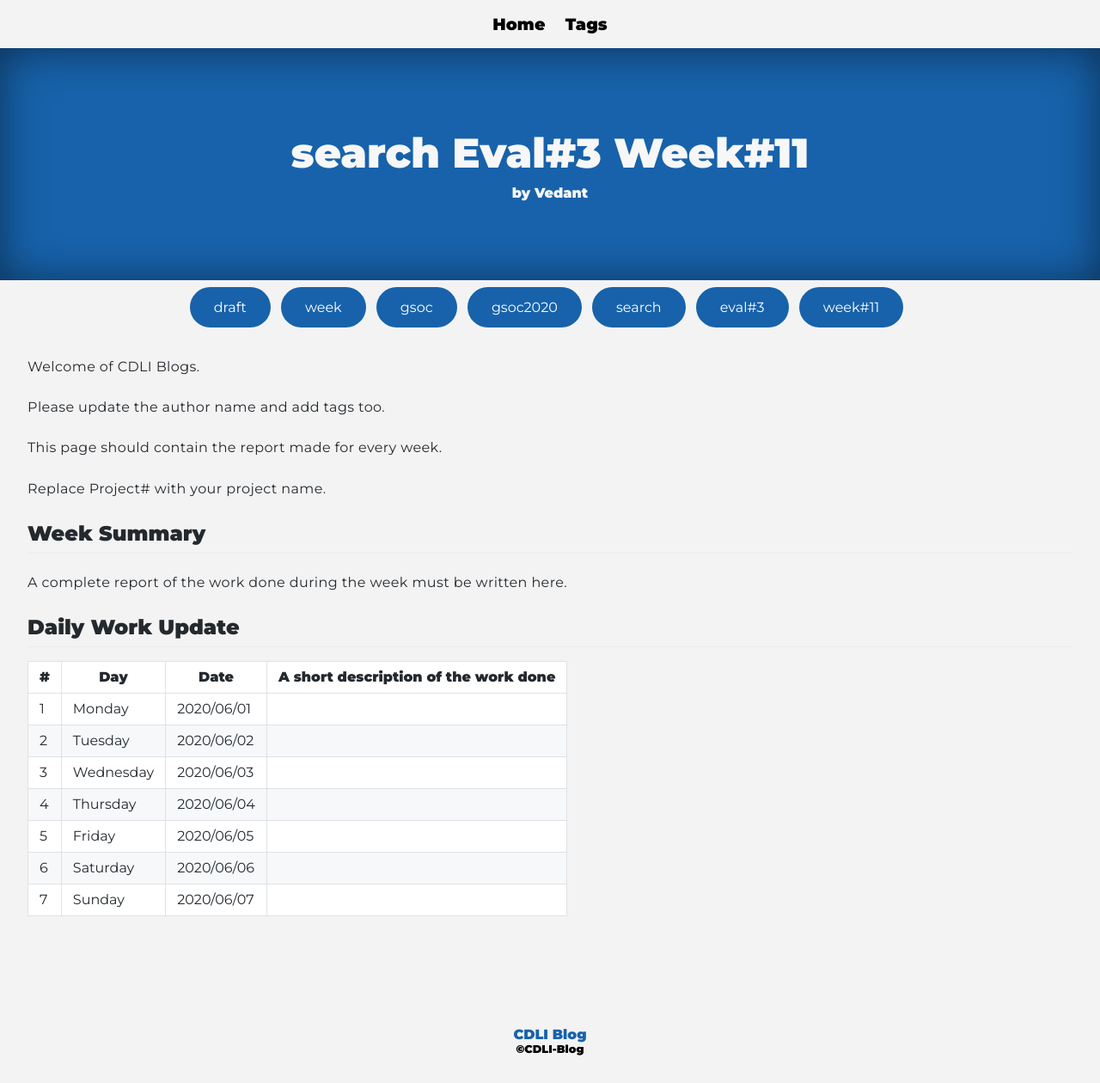
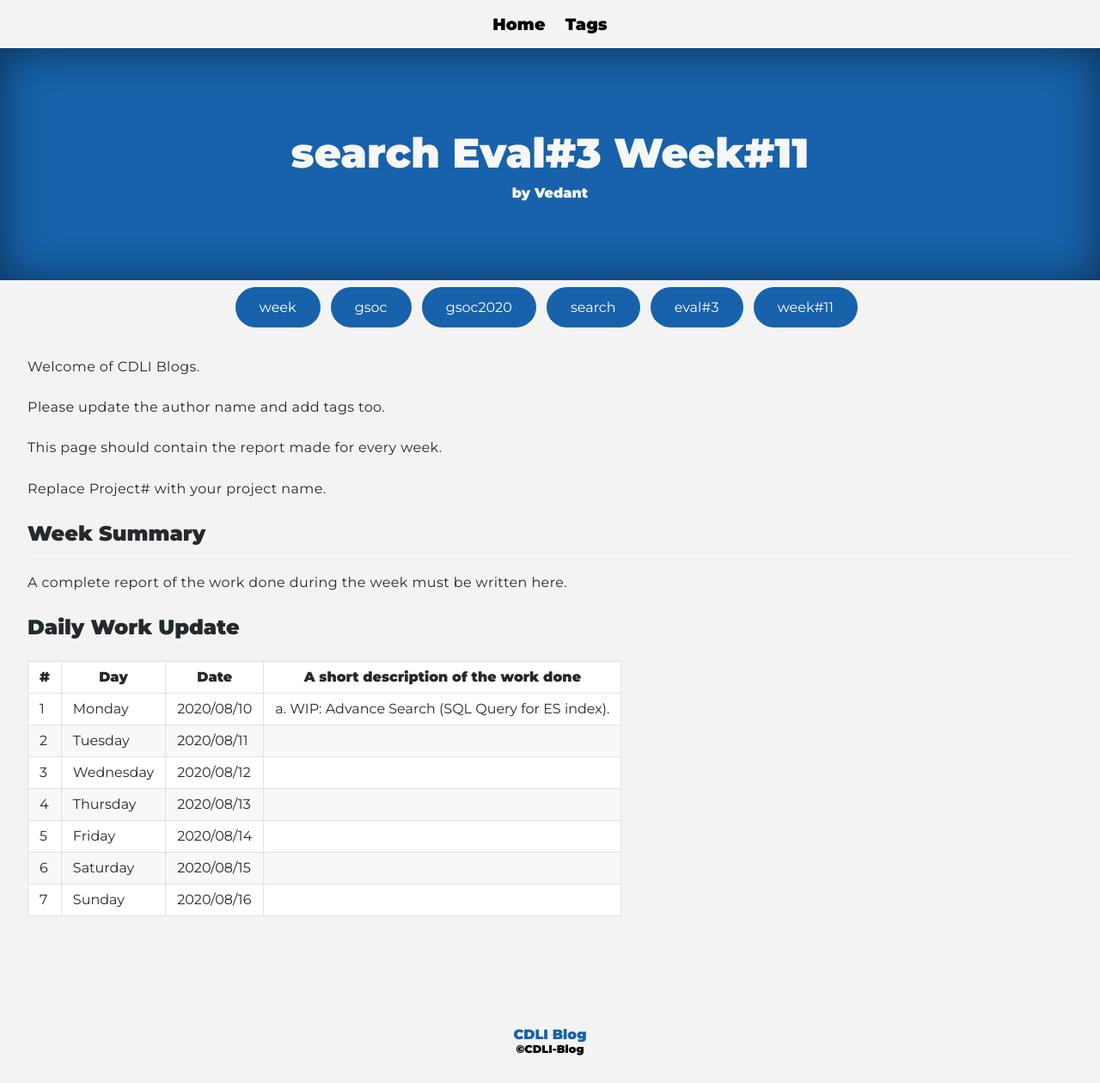
Before and after one commit to cdli-gh/blog, a Jekyll site: the page built from _blog/gsoc20/search/posts/13_week11.md, in a window 1280 px wide. Shown: the whole page at 86% size. Built offline with Jekyll 4.4.1, drawn with Linux system fonts in a browser that asks for light colours; Markdown is read by kramdown in place of the engine named in the settings.

Commit message:
Search : DailyUpdates 11:1

```diff
--- a/_blog/gsoc20/search/posts/13_week11.md
+++ b/_blog/gsoc20/search/posts/13_week11.md
@@ -2,7 +2,7 @@
 layout: page
 title: search Eval#3 Week#11
 author: "Vedant"
-tags: ["draft","week","gsoc","gsoc2020","search","eval#3","week#11"]
+tags: ["week","gsoc","gsoc2020","search","eval#3","week#11"]
 ---
 Welcome of CDLI Blogs.
 
@@ -21,10 +21,10 @@
 
 |\#|Day|Date|A short description of the work done|
 |---	|---	|---	|---	|
-|1   	| Monday 	|   2020/06/01	|   	|
-|2   	| Tuesday  	|   2020/06/02	|   	|
-|3   	| Wednesday  	|  2020/06/03 	|   	|
-|4   	| Thursday  	|   2020/06/04	|   	|
-|5   	| Friday  	|   2020/06/05	|   	|
-|6   	| Saturday  	|   2020/06/06	|   	|
-|7   	| Sunday  	|   2020/06/07	|   	|
+|1   	| Monday 	|   2020/08/10	|  a. WIP: Advance Search (SQL Query for ES index).	|
+|2   	| Tuesday  	|   2020/08/11	|   	|
+|3   	| Wednesday  	|  2020/08/12 	|   	|
+|4   	| Thursday  	|   2020/08/13	|   	|
+|5   	| Friday  	|   2020/08/14	|   	|
+|6   	| Saturday  	|   2020/08/15	|   	|
+|7   	| Sunday  	|   2020/08/16	|   	|
```
